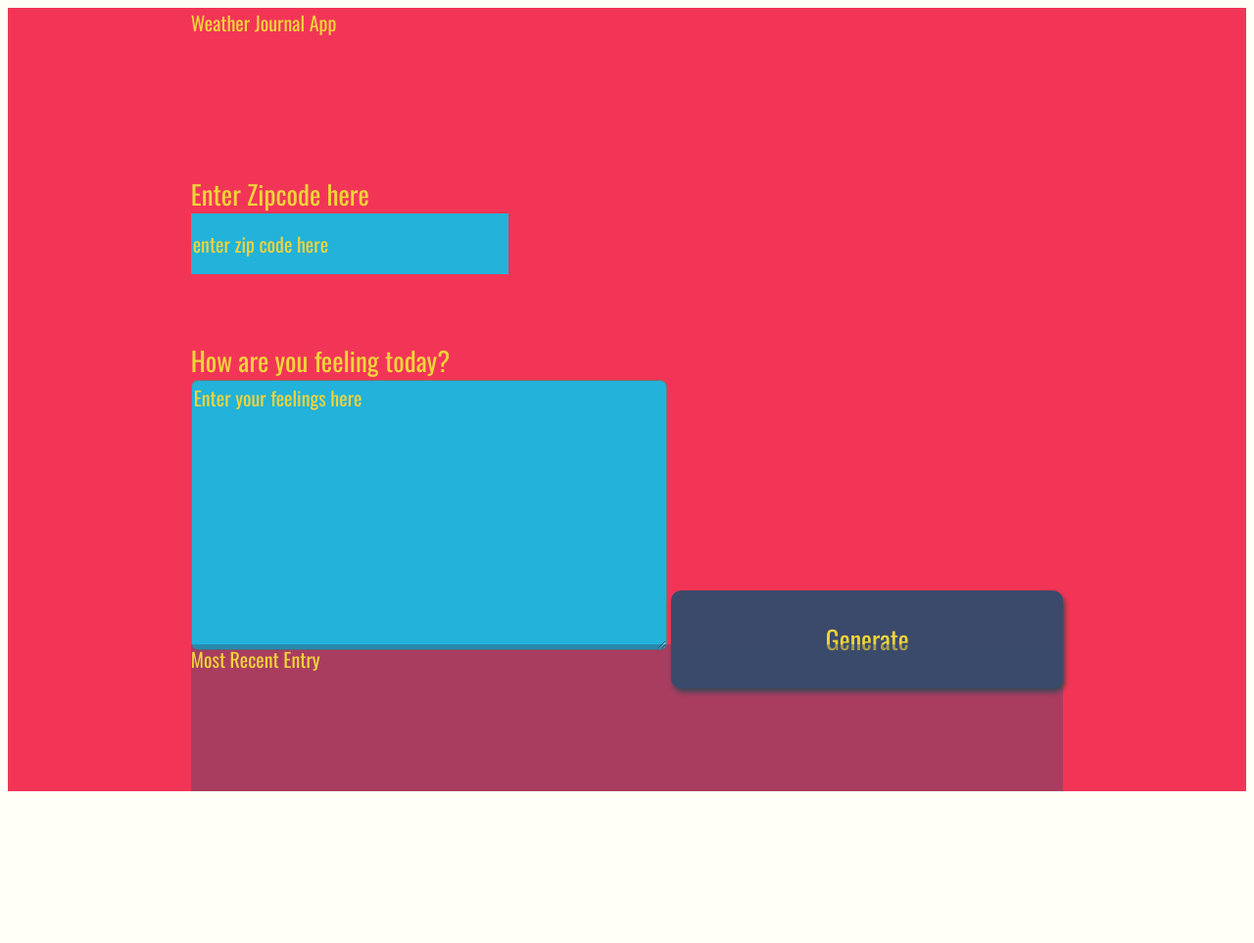
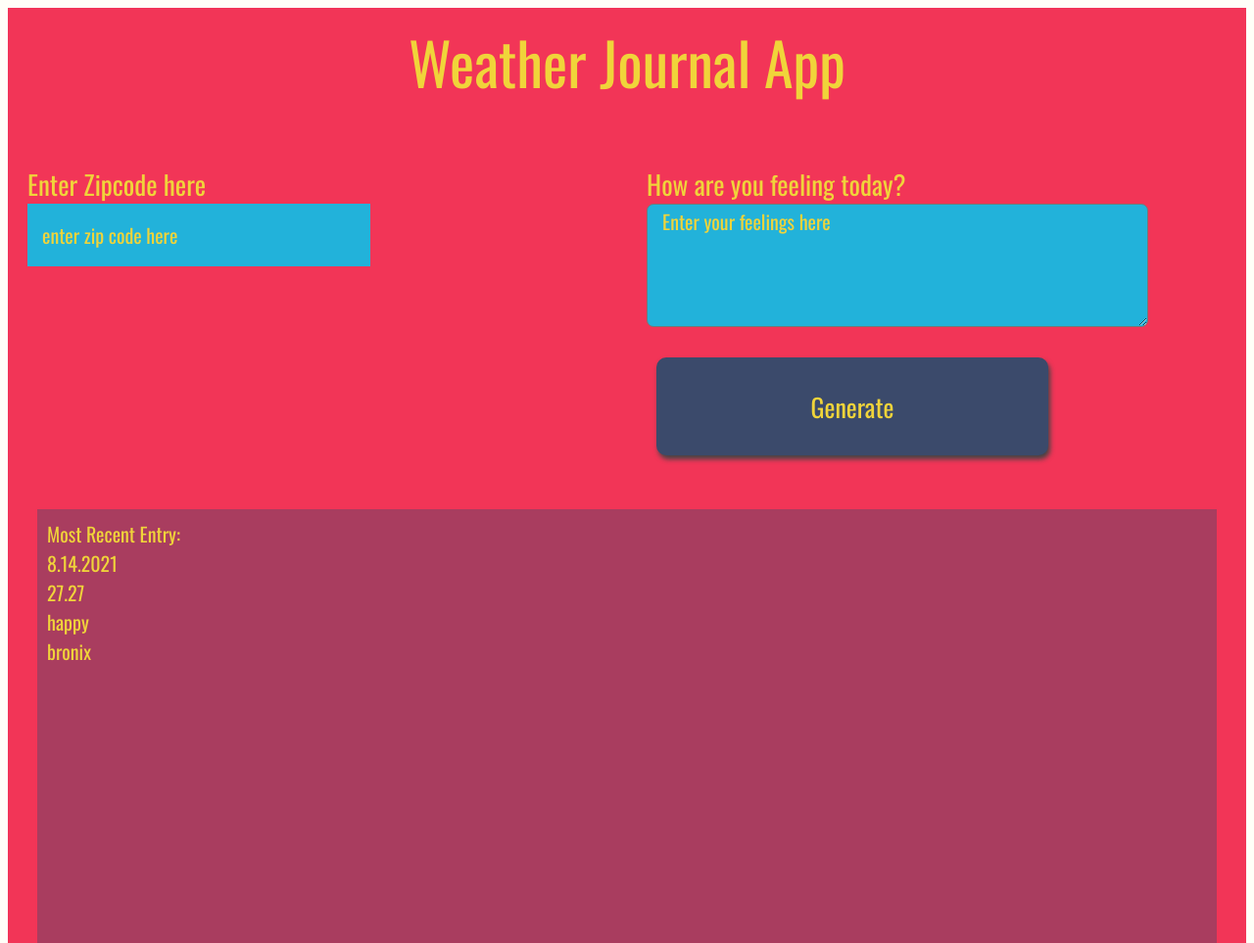
Before and after one commit to Ahmed-Saaed/wather-app, a plain HTML site: page website/index.html in a window 1280 px wide. Shown: the top 963 px of the page at 98% size. Before the commit the page ends 816 px from the top, so only its background shows below. Drawn offline with nearby package versions, Linux system fonts and the light colour scheme; a web font is replaced by a local one.

Commit message:
add style

```diff
--- a/website/index.html
+++ b/website/index.html
@@ -28,7 +28,7 @@
           class="myInput"
           id="feelings"
           placeholder="Enter your feelings here"
-          rows="9"
+          rows="4"
           cols="50"
           onfocus="this.placeholder = ''"
           onblur="this.placeholder = 'Enter your feelings here'"
@@ -36,12 +36,12 @@
         <button id="generate" type="submit">Generate</button>
       </div>
       <div class="holder entry">
-        <div class="title">Most Recent Entry</div>
+        <div class="title">Most Recent Entry:</div>
         <div id="entryHolder">
-          <div id="date"></div>
-          <div id="temp"></div>
-          <div id="content"></div>
-          <div id="city"></div>
+          <div id="date">8.14.2021</div>
+          <div id="temp">27.27</div>
+          <div id="content">happy</div>
+          <div id="city">bronix</div>
         </div>
       </div>
     </div>
--- a/website/style.css
+++ b/website/style.css
@@ -6,26 +6,46 @@ body {
 #app {
   display: grid;
   grid-auto-rows: minmax(150px, auto);
-  /* grid-template-columns:  */
-  height: 100vh;
+  grid-template-columns: 1fr 1fr;
+  width: 100%;
+  height: fit-content;
   background: #f23557;
   color: #f0d43a;
-  justify-content: center;
-  grid-gap: 1em;
+  justify-content: space-around;
+
   font-size: 20px;
   font-family: "Oswald", sans-serif;
 }
 .holder {
+  padding: 10px 20px;
+}
+
+
+.holder.zip {
+  grid-column-start: 1;
+  grid-column-end:2;
+}
+
+#zip,
+#feelings {
+  padding : 2px 15px;
 }
 
 .entry {
   background: rgba(59, 74, 107, 0.4);
+  padding: 10px;
+  margin: 20px 30px;
+  grid-column-start: 1;
+  grid-column-end: 3;
 }
 
 #entryHolder {
-  background-color: orange;
   max-width: 800px;
+  min-height: 400px;
   word-wrap: break-word;
+}
+#generate {
+  margin: 25px 10px;
 }
 
 #date {
@@ -38,10 +58,12 @@ body {
 }
 
 .headline {
+  font-size: 3em;
+  margin-bottom: 30px;
+  text-align: center;
+  grid-column-start: 1;
+  grid-column-end:3;
 }
-.title {
-}
-
 /*  Basic Styling To Override Default For Basic HTML Elements */
 label {
   display: block;
@@ -60,6 +82,7 @@ input {
 }
 
 button {
+  display: block;
   width: 400px;
   height: 100px;
   background: #3b4a6b;
```
